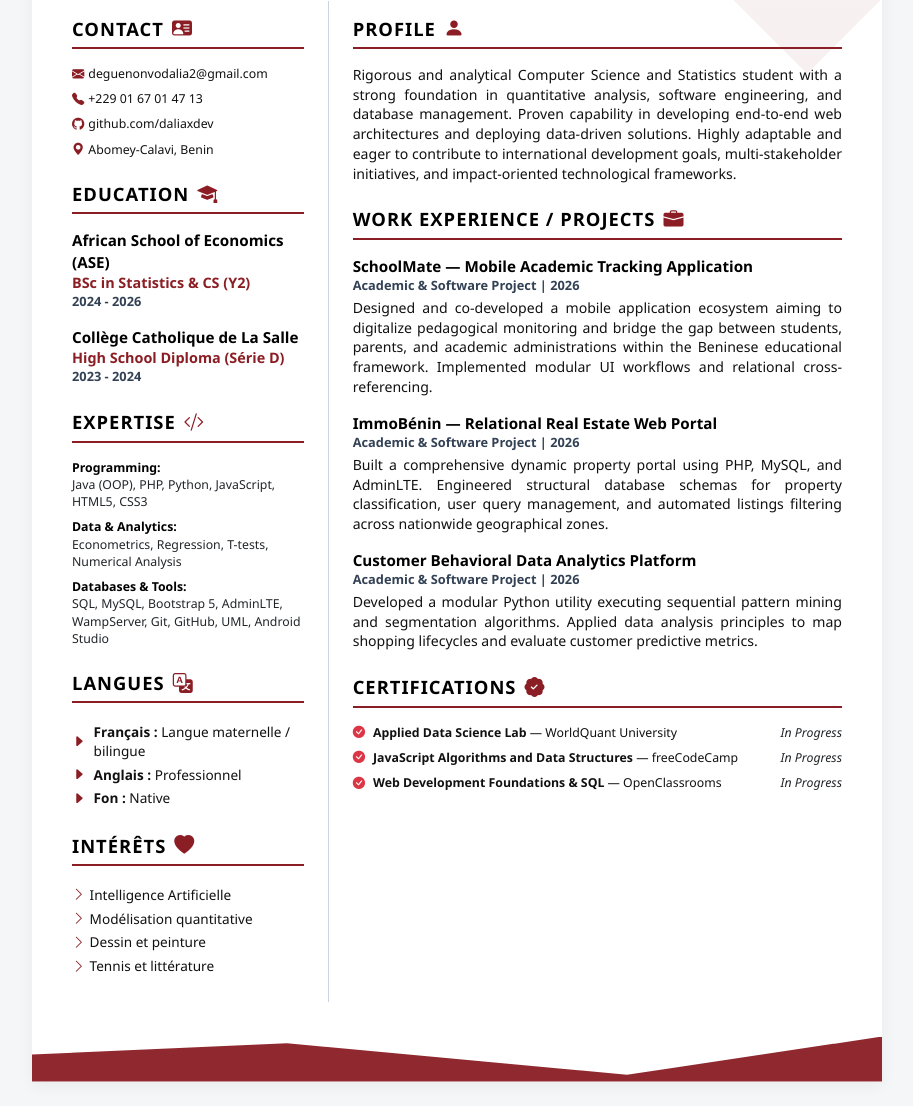
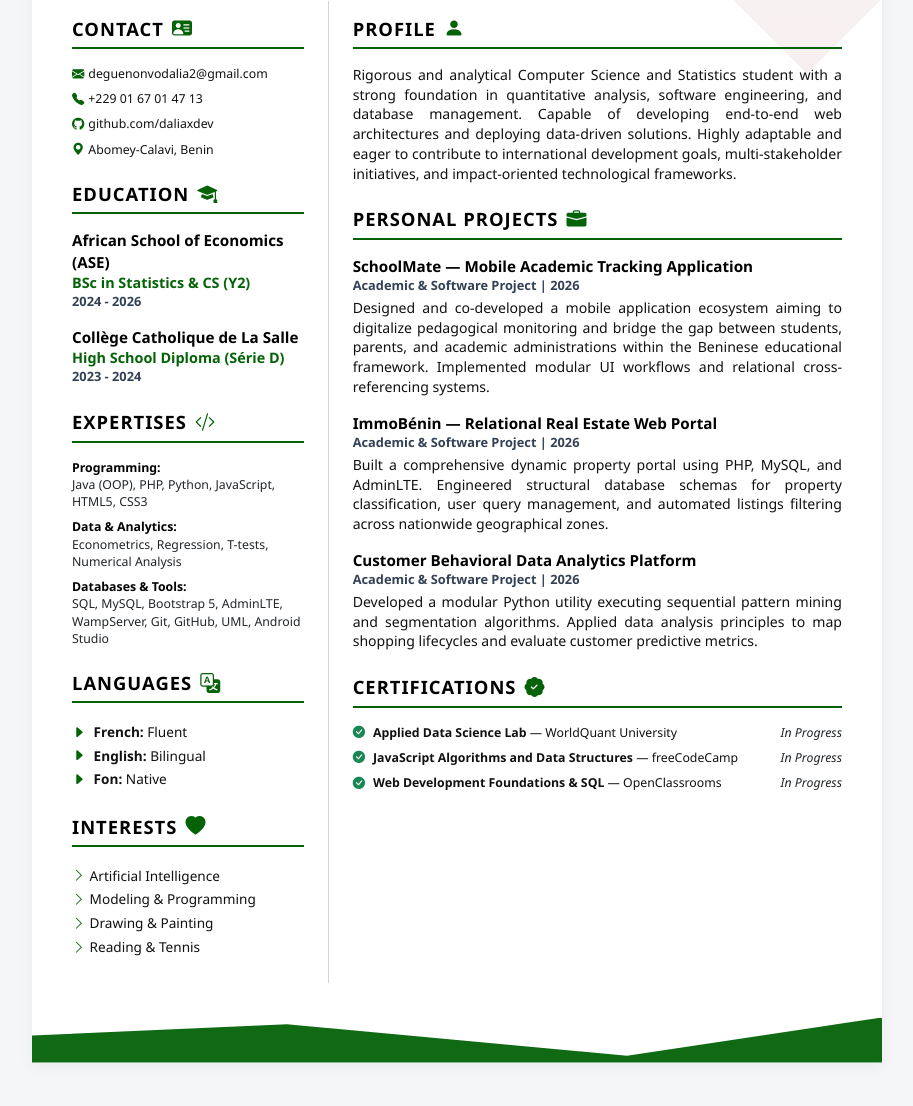
Before and after one commit to daliaxdev/CV, a plain HTML site: page index.html in a window 1280 px wide. Shown: the part 202-1308 px from the top of the page, without its empty margins (183-1096 px from the left). Drawn offline with nearby package versions, Linux system fonts and the light colour scheme.

Commit message:
Refactor index.html for styling and content updates
Updated styling and text for improved clarity and consistency. Changed color scheme to Emerald Green and modified section titles for better alignment with content.

```diff
--- a/index.html
+++ b/index.html
@@ -4,9 +4,7 @@
     <meta charset="UTF-8">
     <meta name="viewport" content="width=device-width, initial-scale=1.0">
     <title>CV - Dalia Ifêmi Deguenonvo</title>
-    <!-- Bootstrap 5 CDN -->
     <link href="https://cdn.jsdelivr.net/npm/bootstrap@5.3.3/dist/css/bootstrap.min.css" rel="stylesheet">
-    <!-- Bootstrap Icons -->
     <link rel="stylesheet" href="https://cdn.jsdelivr.net/npm/bootstrap-icons@1.11.3/font/bootstrap-icons.min.css">
     <style>
         body {
@@ -34,7 +32,7 @@
             flex: 1;
         }
 
-        /* Forme géométrique d'en-tête discrète */
+        /* Decorative top accent background shape */
         .bg-shape-top {
             position: absolute;
             top: -50px;
@@ -46,14 +44,14 @@
             z-index: 1;
         }
 
-        /* Vague de pied de page en Rouge Bordeaux Professionnel */
+        /* Emerald Green Bottom Footer Wave Accent */
         .bg-shape-footer {
             position: absolute;
             bottom: 0;
             left: 0;
             width: 100%;
             height: 45px;
-            background: #8b1e24;
+            background: #046307;  /* Emerald Green styling */
             clip-path: polygon(0 40%, 30% 15%, 70% 85%, 100% 0, 100% 100%, 0 100%);
             z-index: 1;
             opacity: 0.95;
@@ -76,13 +74,13 @@
         .candidate-title {
             font-size: 1.2rem;
             font-weight: 700;
-            color: #8b1e24;
+            color: #046307; /* Emerald Green styling */
             text-transform: uppercase;
             letter-spacing: 1px;
             margin-top: 0.4rem;
         }
 
-        /* Column Lines */
+        /* Column Layout Lines */
         .left-side {
             border-right: 1px solid #cbd5e1;
             padding-right: 1.5rem;
@@ -91,7 +89,7 @@
             padding-left: 1.5rem;
         }
 
-        /* Section Typography & Titles with Logos */
+        /* Section Titles with Icons */
         h2.section-title {
             font-size: 1.15rem;
             font-weight: 800;
@@ -104,18 +102,18 @@
             align-items: center;
         }
         h2.section-title i.section-logo {
-            color: #8b1e24;
+            color: #046307; /* Emerald Green styling */
             font-size: 1.25rem;
-            margin-left: 0.5rem; /* Positionné juste après le texte du titre */
+            margin-left: 0.5rem;
         }
         hr.section-divider {
-            border-top: 2px solid #8b1e24;
+            border-top: 2px solid #046307; /* Emerald Green styling */
             opacity: 1;
             margin-top: 0;
             margin-bottom: 1rem;
         }
 
-        /* Items styling */
+        /* Entries blocks formatting */
         .item-block {
             margin-bottom: 1rem;
         }
@@ -127,7 +125,7 @@
         .item-role {
             font-size: 0.9rem;
             font-weight: 700;
-            color: #8b1e24;
+            color: #046307; /* Emerald Green styling */
         }
         .item-duration {
             font-size: 0.8rem;
@@ -141,7 +139,7 @@
             margin-bottom: 0;
         }
 
-        /* Contact list */
+        /* Contact layout link styling */
         .contact-list a {
             color: #111111;
             text-decoration: none;
@@ -149,14 +147,14 @@
         }
         .contact-list a:hover {
             text-decoration: underline;
-            color: #8b1e24;
+            color: #046307;
         }
         .contact-list i {
-            color: #8b1e24;
+            color: #046307;
             width: 20px;
         }
 
-        /* Minimal list tags */
+        /* Skills tags lists mapping */
         .tag-item {
             color: #111111;
             padding: 0.15rem 0;
@@ -165,7 +163,7 @@
             align-items: center;
         }
         .tag-item i {
-            color: #8b1e24;
+            color: #046307;
         }
 
         .tech-category {
@@ -174,11 +172,11 @@
             margin-top: 0.25rem;
         }
 
-        /* Print fixes */
+        /* Responsive Print overrides optimization layout sheets */
         @media print {
             body { background-color: #ffffff; -webkit-print-color-adjust: exact !important; print-color-adjust: exact !important; }
             .cv-container { box-shadow: none; max-width: 100%; margin: 0 !important; }
-            .bg-shape-footer { background: #8b1e24 !important; }
+            .bg-shape-footer { background: #046307 !important; }
             .row { display: flex !important; flex-direction: row !important; }
             .col-md-4 { width: 33.333% !important; }
             .col-md-8 { width: 66.666% !important; }
@@ -189,20 +187,16 @@
 <body>
 
 <div class="container cv-container p-0 my-4">
-    <!-- Background element top -->
     <div class="bg-shape-top d-print-none"></div>
 
     <div class="cv-content">
-        <!-- HEADER ROW -->
         <div class="header-section">
             <h1 class="candidate-name">Dalia DEGUENONVO</h1>
             <div class="candidate-title">BSc Student in Statistics & Computer Science</div>
         </div>
 
-        <!-- MAIN BODY ROW -->
         <div class="row g-0">
 
-            <!-- LEFT COLUMN (Contact, Education, Skills, Languages, Interests) -->
             <div class="col-md-4 left-side">
 
                 <h2 class="section-title">CONTACT <i class="bi bi-person-vcard-fill section-logo"></i></h2>
@@ -229,7 +223,7 @@
                     <div class="item-duration">2023 - 2024</div>
                 </div>
 
-                <h2 class="section-title">EXPERTISE <i class="bi bi-code-slash section-logo"></i></h2>
+                <h2 class="section-title">EXPERTISES <i class="bi bi-code-slash section-logo"></i></h2>
                 <hr class="section-divider">
                 <div class="mb-4 small">
                     <div class="tech-category">Programming:</div>
@@ -242,42 +236,41 @@
                     <div class="text-dark">SQL, MySQL, Bootstrap 5, AdminLTE, WampServer, Git, GitHub, UML, Android Studio</div>
                 </div>
 
-                <h2 class="section-title">LANGUES <i class="bi bi-translate section-logo"></i></h2>
+                <h2 class="section-title">LANGUAGES <i class="bi bi-translate section-logo"></i></h2>
                 <hr class="section-divider">
                 <div class="mb-4 small">
-                    <div class="tag-item"><i class="bi bi-caret-right-fill me-2"></i><span><b>Français :</b> Langue maternelle / bilingue</span></div>
-                    <div class="tag-item"><i class="bi bi-caret-right-fill me-2"></i><span><b>Anglais :</b> Professionnel</span></div>
-                    <div class="tag-item"><i class="bi bi-caret-right-fill me-2"></i><span><b>Fon :</b> Native</span></div>
+                    <div class="tag-item"><i class="bi bi-caret-right-fill me-2"></i><span><b>French:</b> Fluent</span></div>
+                    <div class="tag-item"><i class="bi bi-caret-right-fill me-2"></i><span><b>English:</b> Bilingual</span></div>
+                    <div class="tag-item"><i class="bi bi-caret-right-fill me-2"></i><span><b>Fon:</b> Native</span></div>
                 </div>
 
-                <h2 class="section-title">INTÉRÊTS <i class="bi bi-heart-fill section-logo"></i></h2>
+                <h2 class="section-title">INTERESTS <i class="bi bi-heart-fill section-logo"></i></h2>
                 <hr class="section-divider">
                 <div class="small mb-4">
-                    <div class="tag-item"><i class="bi bi-chevron-right me-1"></i>Intelligence Artificielle</div>
-                    <div class="tag-item"><i class="bi bi-chevron-right me-1"></i>Modélisation quantitative</div>
-                    <div class="tag-item"><i class="bi bi-chevron-right me-1"></i>Dessin et peinture</div>
-                    <div class="tag-item"><i class="bi bi-chevron-right me-1"></i>Tennis et littérature</div>
+                    <div class="tag-item"><i class="bi bi-chevron-right me-1"></i>Artificial Intelligence</div>
+                    <div class="tag-item"><i class="bi bi-chevron-right me-1"></i>Modeling & Programming</div>
+                    <div class="tag-item"><i class="bi bi-chevron-right me-1"></i>Drawing & Painting</div>
+                    <div class="tag-item"><i class="bi bi-chevron-right me-1"></i>Reading & Tennis</div>
                 </div>
 
             </div>
 
-            <!-- RIGHT COLUMN (Profile summary, Projects, Certifications) -->
             <div class="col-md-8 right-side">
 
                 <h2 class="section-title">PROFILE <i class="bi bi-person-fill section-logo"></i></h2>
                 <hr class="section-divider">
                 <p class="item-text mb-4">
-                    Rigorous and analytical Computer Science and Statistics student with a strong foundation in quantitative analysis, software engineering, and database management. Proven capability in developing end-to-end web architectures and deploying data-driven solutions. Highly adaptable and eager to contribute to international development goals, multi-stakeholder initiatives, and impact-oriented technological frameworks.
+                    Rigorous and analytical Computer Science and Statistics student with a strong foundation in quantitative analysis, software engineering, and database management. Capable of developing end-to-end web architectures and deploying data-driven solutions. Highly adaptable and eager to contribute to international development goals, multi-stakeholder initiatives, and impact-oriented technological frameworks.
                 </p>
 
-                <h2 class="section-title">WORK EXPERIENCE / PROJECTS <i class="bi bi-briefcase-fill section-logo"></i></h2>
+                <h2 class="section-title">PERSONAL PROJECTS <i class="bi bi-briefcase-fill section-logo"></i></h2>
                 <hr class="section-divider">
 
                 <div class="item-block">
                     <div class="item-company">SchoolMate — Mobile Academic Tracking Application</div>
                     <div class="item-duration">Academic & Software Project | 2026</div>
                     <p class="item-text">
-                        Designed and co-developed a mobile application ecosystem aiming to digitalize pedagogical monitoring and bridge the gap between students, parents, and academic administrations within the Beninese educational framework. Implemented modular UI workflows and relational cross-referencing.
+                        Designed and co-developed a mobile application ecosystem aiming to digitalize pedagogical monitoring and bridge the gap between students, parents, and academic administrations within the Beninese educational framework. Implemented modular UI workflows and relational cross-referencing systems.
                     </p>
                 </div>
 
@@ -301,15 +294,15 @@
                 <hr class="section-divider">
                 <div class="small">
                     <div class="d-flex justify-content-between align-items-center mb-2">
-                        <span><i class="bi bi-check-circle-fill text-danger me-2"></i><b>Applied Data Science Lab</b> — WorldQuant University</span>
+                        <span><i class="bi bi-check-circle-fill text-success me-2"></i><b>Applied Data Science Lab</b> — WorldQuant University</span>
                         <span class="text-dark fst-italic">In Progress</span>
                     </div>
                     <div class="d-flex justify-content-between align-items-center mb-2">
-                        <span><i class="bi bi-check-circle-fill text-danger me-2"></i><b>JavaScript Algorithms and Data Structures</b> — freeCodeCamp</span>
+                        <span><i class="bi bi-check-circle-fill text-success me-2"></i><b>JavaScript Algorithms and Data Structures</b> — freeCodeCamp</span>
                         <span class="text-dark fst-italic">In Progress</span>
                     </div>
                     <div class="d-flex justify-content-between align-items-center">
-                        <span><i class="bi bi-check-circle-fill text-danger me-2"></i><b>Web Development Foundations & SQL</b> — OpenClassrooms</span>
+                        <span><i class="bi bi-check-circle-fill text-success me-2"></i><b>Web Development Foundations & SQL</b> — OpenClassrooms</span>
                         <span class="text-dark fst-italic">In Progress</span>
                     </div>
                 </div>
@@ -319,7 +312,6 @@
         </div>
     </div>
 
-    <!-- Background element bottom -->
     <div class="bg-shape-footer"></div>
 </div>
 
```
